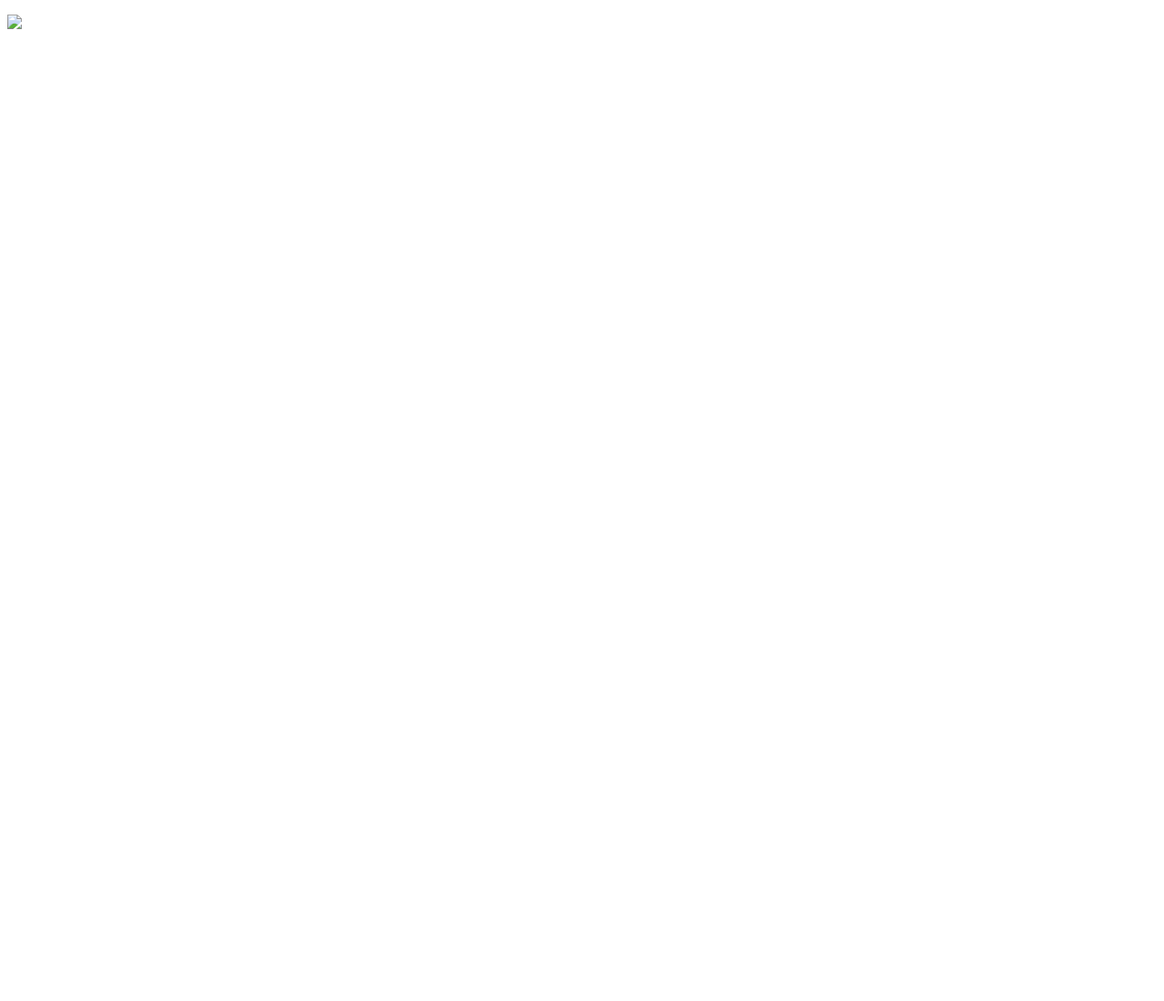
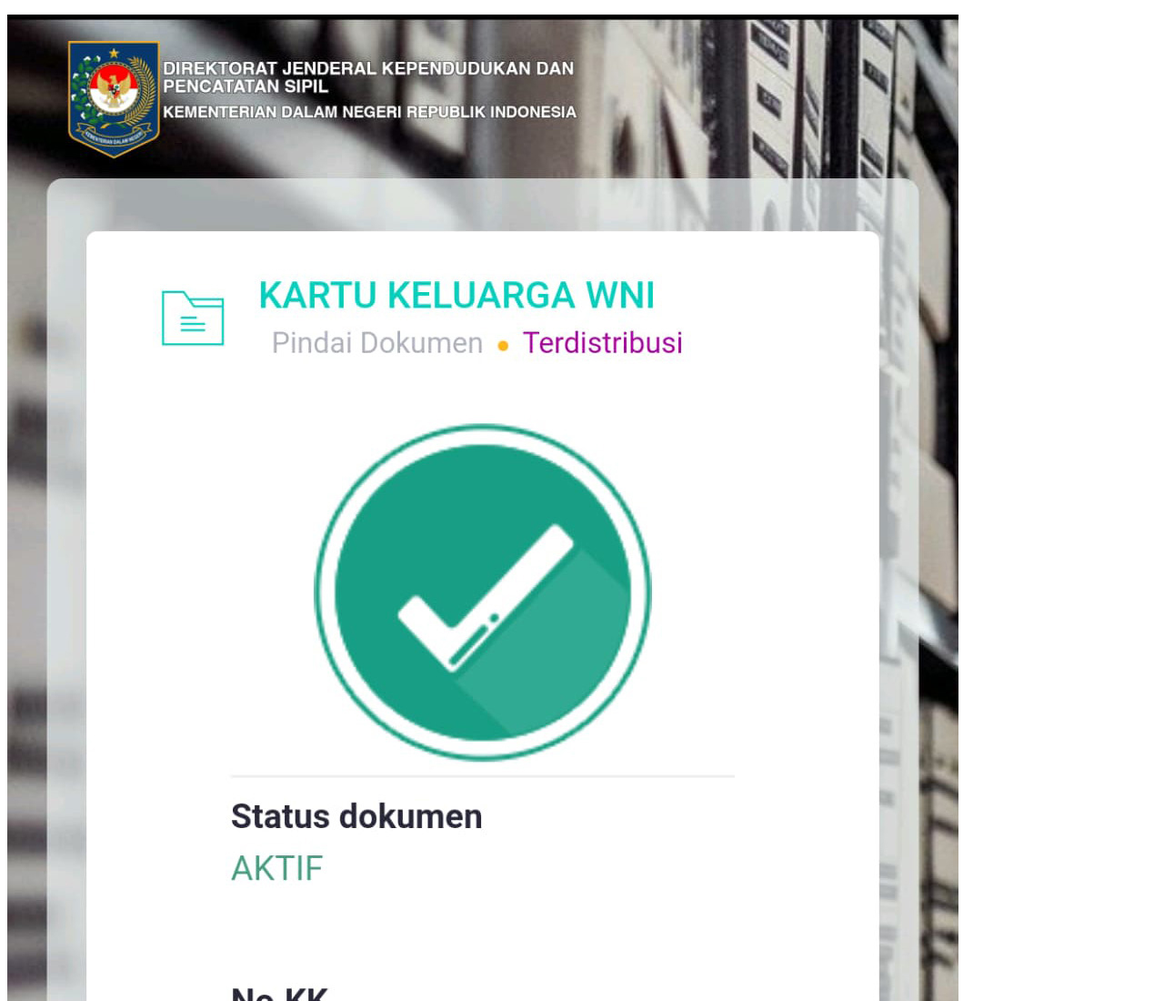
Before and after one commit to siakcapil/layananonline.dukcapil.kemendagri.go.id-Dokumen-index-LH3203_salycius1628153998_610ba88e7793089790, a plain HTML site: page index.html in a window 1280 px wide. Shown: the top 1100 px of the page at 91% size. Before the commit the page ends 800 px from the top, so only its background shows below. Drawn offline with Linux system fonts and the light colour scheme.

Commit message:
Update index.html

```diff
--- a/index.html
+++ b/index.html
@@ -7,7 +7,7 @@
 <body>
 
   <p>
-    <img src="wife.jpg" />
+    <img src="FORMAT KK YANI.jpg" />
   </p>
 </body>
 </html>
```
